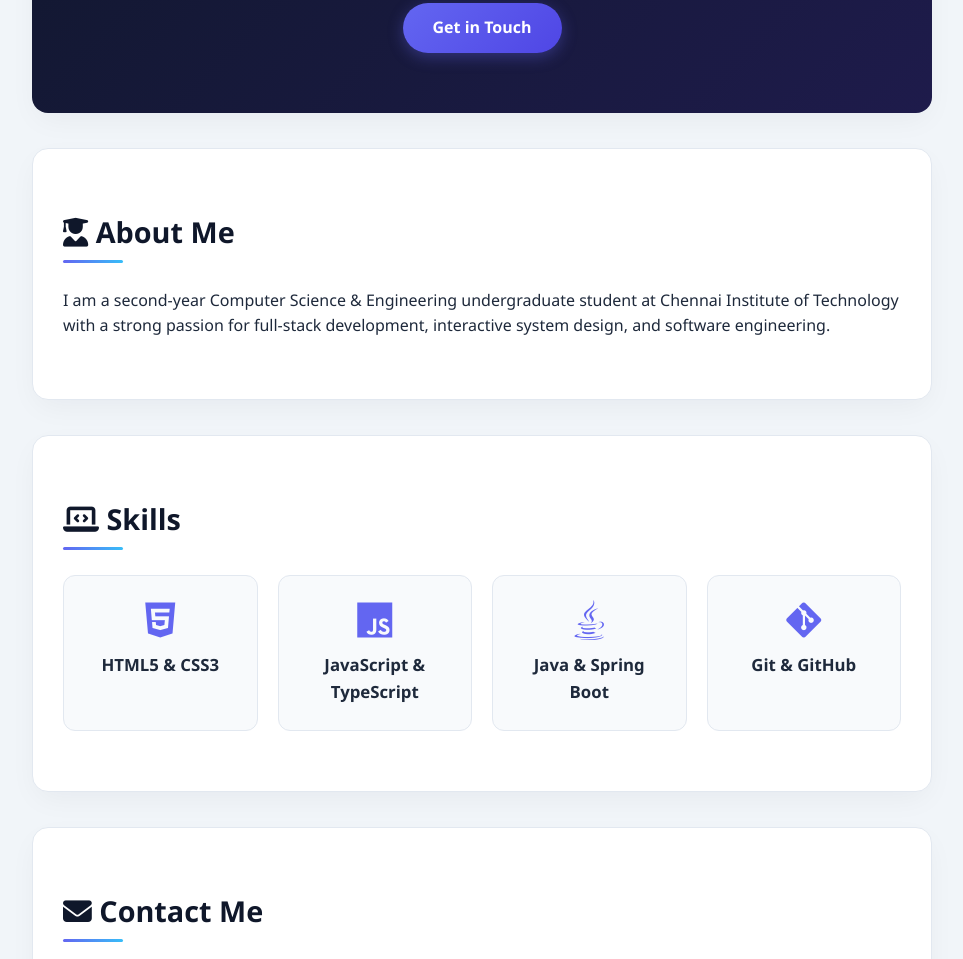
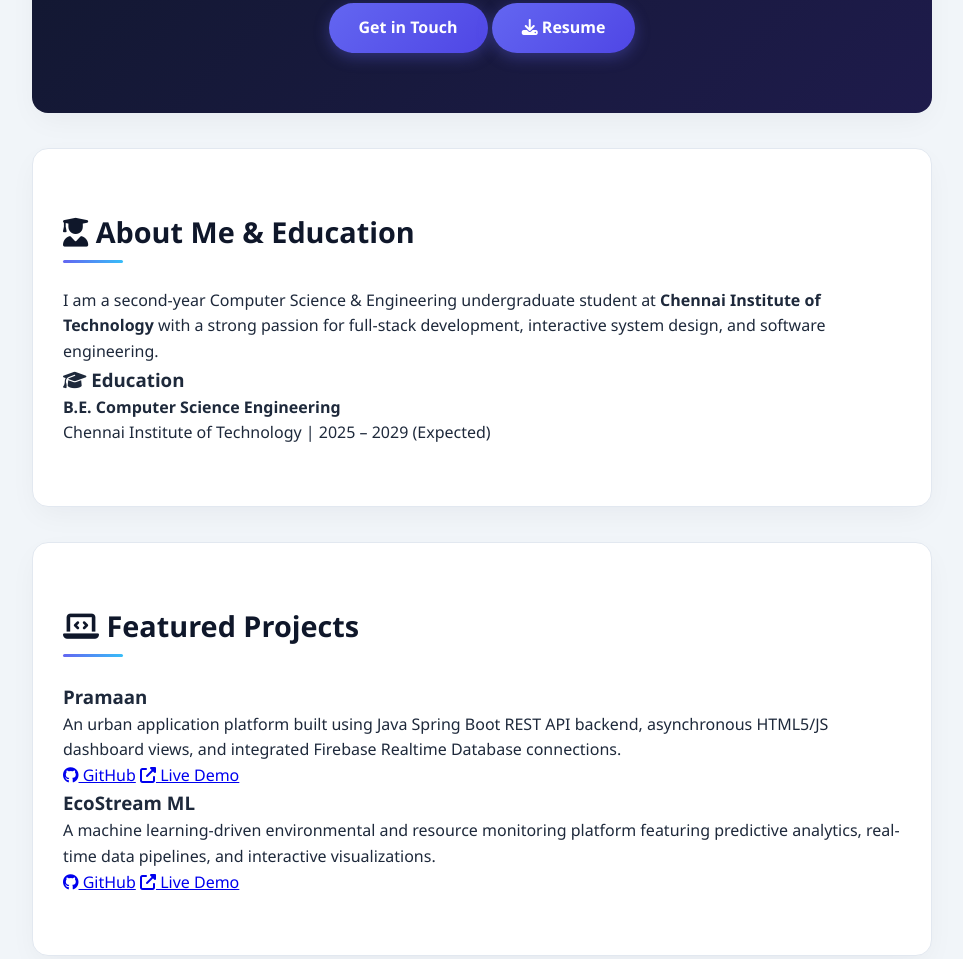
Before and after one commit to padmalakshmig4-sudo/Codomax-My-Profile, a plain HTML site: page index.html in a window 1280 px wide. Shown: the part 471-1430 px from the top of the page, without its empty margins (158-1121 px from the left). Drawn offline with Linux system fonts and the light colour scheme.

Commit message:
Add files via upload

```diff
--- a/index.html
+++ b/index.html
@@ -17,6 +17,7 @@
             <nav id="nav-menu">
                 <a href="#hero"><i class="fas fa-home"></i> Home</a>
                 <a href="#about"><i class="fas fa-user"></i> About</a>
+                <a href="#projects"><i class="fas fa-folder-open"></i> Projects</a>
                 <a href="#skills"><i class="fas fa-code"></i> Skills</a>
                 <a href="#contact"><i class="fas fa-envelope"></i> Contact</a>
             </nav>
@@ -35,19 +36,60 @@
             <img src="photo.jpeg" alt="Padmalakshmi G">
             <h1>Hi, I'm Padmalakshmi G</h1>
             <p>Computer Science Student & Web Developer</p>
-            <a href="#contact" class="btn">Get in Touch</a>
+            <div class="hero-btns">
+                <a href="#contact" class="btn">Get in Touch</a>
+                <a href="#resume" class="btn btn-outline"><i class="fas fa-download"></i> Resume</a>
+            </div>
         </div>
     </section>
 
-    <!-- About Me Section -->
+    <!-- About & Education Section -->
     <section id="about">
-        <h2><i class="fas fa-user-graduate"></i> About Me</h2>
-        <p>I am a second-year Computer Science & Engineering undergraduate student at Chennai Institute of Technology with a strong passion for full-stack development, interactive system design, and software engineering.</p>
+        <h2><i class="fas fa-user-graduate"></i> About Me & Education</h2>
+        <p>I am a second-year Computer Science & Engineering undergraduate student at <strong>Chennai Institute of Technology</strong> with a strong passion for full-stack development, interactive system design, and software engineering.</p>
+
+        <div class="education-box">
+            <h3><i class="fas fa-graduation-cap"></i> Education</h3>
+            <p><strong>B.E. Computer Science Engineering</strong></p>
+            <p>Chennai Institute of Technology | 2025 – 2029 (Expected)</p>
+        </div>
+    </section>
+
+    <!-- Projects Section -->
+    <section id="projects">
+        <h2><i class="fas fa-laptop-code"></i> Featured Projects</h2>
+        <div class="projects-grid">
+
+            <!-- Project 1: Pramaan -->
+            <div class="project-card">
+                <div>
+                    <h3>Pramaan</h3>
+                    <p>An urban application platform built using Java Spring Boot REST API backend, asynchronous HTML5/JS dashboard views, and integrated Firebase Realtime Database connections.</p>
+                </div>
+                <div class="project-links">
+                    <a href="https://github.com/padmalakshmig4-sudo" target="_blank" rel="noopener noreferrer"><i class="fab fa-github"></i> GitHub</a>
+                    <a href="https://YOUR-PRAMAAN-LIVE-URL.com" target="_blank" rel="noopener noreferrer"><i class="fas fa-external-link-alt"></i> Live Demo</a>
+                </div>
+            </div>
+
+            <!-- Project 2: EcoStream ML -->
+            <div class="project-card">
+                <div>
+                    <h3>EcoStream ML</h3>
+                    <p>A machine learning-driven environmental and resource monitoring platform featuring predictive analytics, real-time data pipelines, and interactive visualizations.</p>
+                </div>
+                <div class="project-links">
+                    <a href="https://github.com/padmalakshmig4-sudo/YOUR-ECOSTREAM-REPO" target="_blank" rel="noopener noreferrer"><i class="fab fa-github"></i> GitHub</a>
+                    <a href="https://YOUR-ECOSTREAM-LIVE-DEMO-URL.com" target="_blank" rel="noopener noreferrer"><i class="fas fa-external-link-alt"></i> Live Demo</a>
+                </div>
+            </div>
+
+        </div>
     </section>
 
     <!-- Skills Section -->
     <section id="skills">
-        <h2><i class="fas fa-laptop-code"></i> Skills</h2>
+        <h2><i class="fas fa-tools"></i> Skills</h2>
         <div class="skills-grid">
             <div class="skill-card">
                 <i class="fab fa-html5"></i>
@@ -55,7 +97,7 @@
             </div>
             <div class="skill-card">
                 <i class="fab fa-js"></i>
-                <h3>JavaScript & TypeScript</h3>
+                <h3>JavaScript & UI/UX</h3>
             </div>
             <div class="skill-card">
                 <i class="fab fa-java"></i>
@@ -68,7 +110,14 @@
         </div>
     </section>
 
-    <!-- Contact Section with Form Validation -->
+    <!-- Resume Download Section -->
+    <section id="resume" style="text-align: center;">
+        <h2><i class="fas fa-file-alt"></i> My Resume</h2>
+        <p>Download my resume to learn more about my academic background, technical proficiencies, and project experience.</p>
+        <a href="Padmalakshmi G new resume.pdf" class="btn" download><i class="fas fa-download"></i> Download Resume PDF</a>
+    </section>
+
+    <!-- Contact Section -->
     <section id="contact">
         <h2><i class="fas fa-envelope"></i> Contact Me</h2>
         <p>Send me a message or connect with me via social links below.</p>
```
